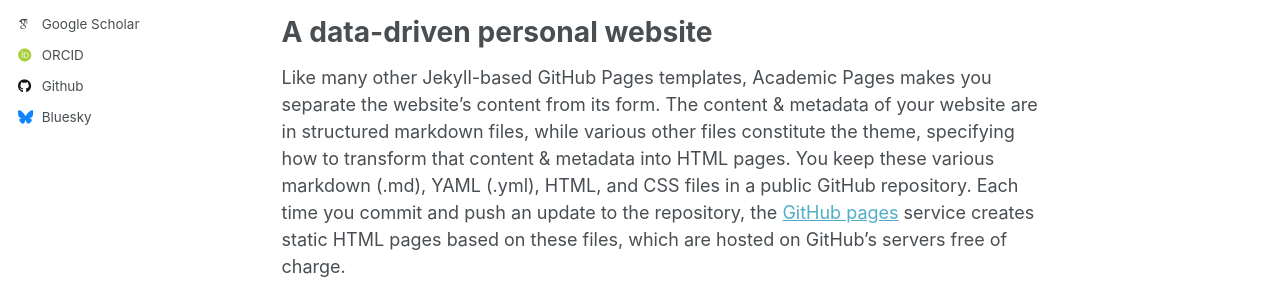
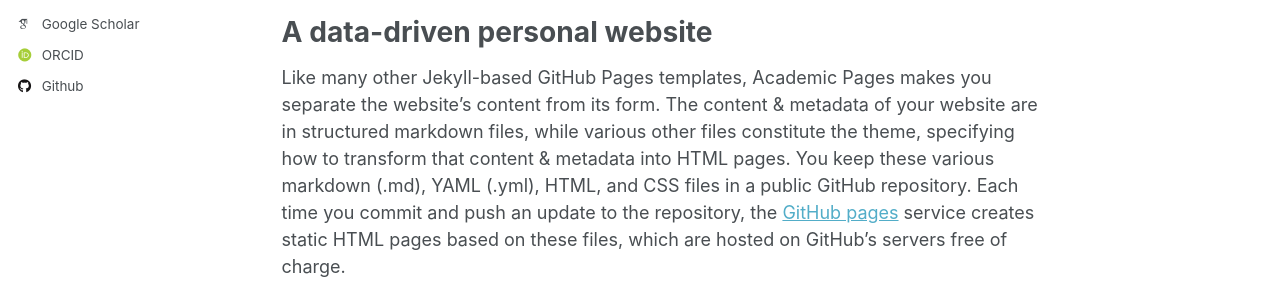
Before and after one commit to jinweiliucu/jinweiliucu.github.io, a Jekyll site: the page built from _pages/about.md, in a window 1280 px wide. Shown: the part 454-754 px from the top of the page. Built offline with Jekyll 4.4.1, drawn with Linux system fonts in a browser that asks for light colours; some web fonts are replaced.

Commit message:
Update _config.yml

```diff
--- a/_config.yml
+++ b/_config.yml
@@ -48,7 +48,7 @@ author:
   stackoverflow    : # User number or user number and name (i.e., use "1" or "1/jeff-atwood")
 
   # Social media
-  bluesky          : "bsky.app" # Replace this with you Bluesky username
+  bluesky          : #"bsky.app" # Replace this with you Bluesky username
   facebook         : # Username
   flickr           : # Username
   foursquare       : # Username
@@ -57,7 +57,8 @@ author:
   keybase          : # Username
   instagram        : # Username
   lastfm           : # Username
-  linkedin         : # Username
+  #linkedin         : # Username
+  LinkedIn         : jinwei-liu-7a392b36/
   mastodon         : # URL
   medium           : # URL
   pinterest        : # Username
```
